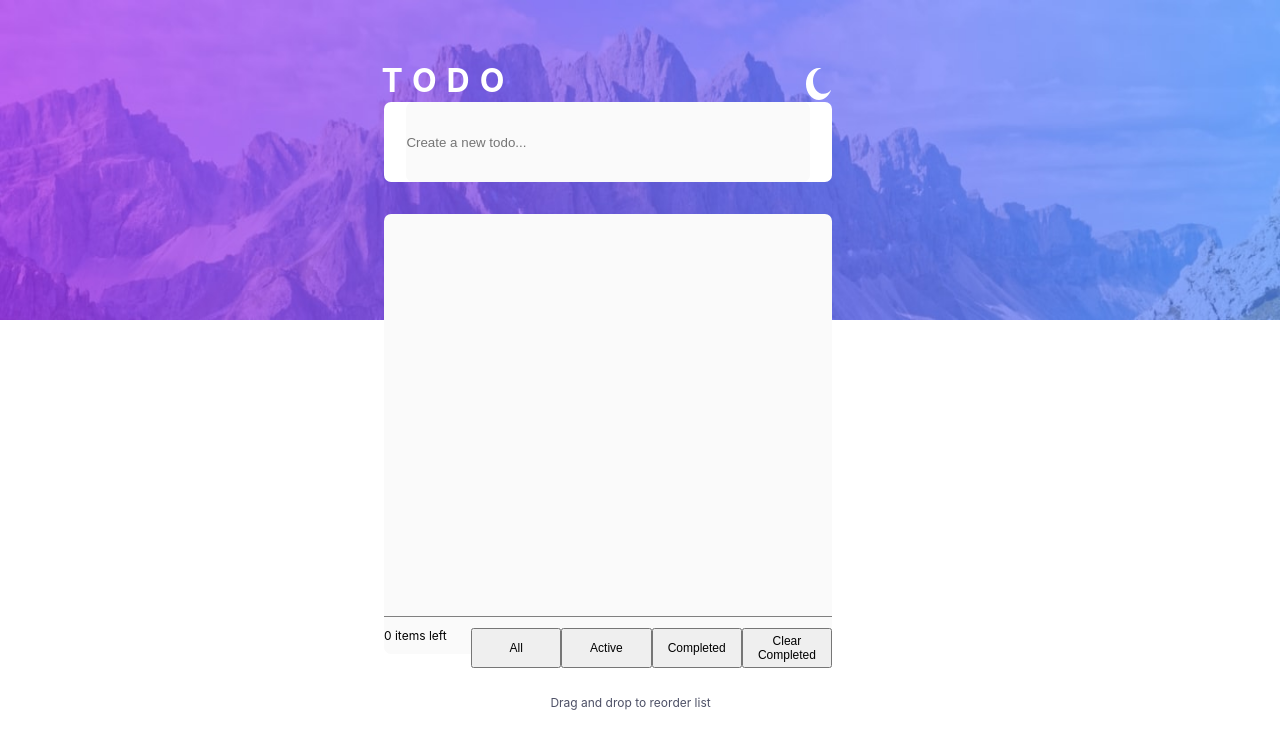
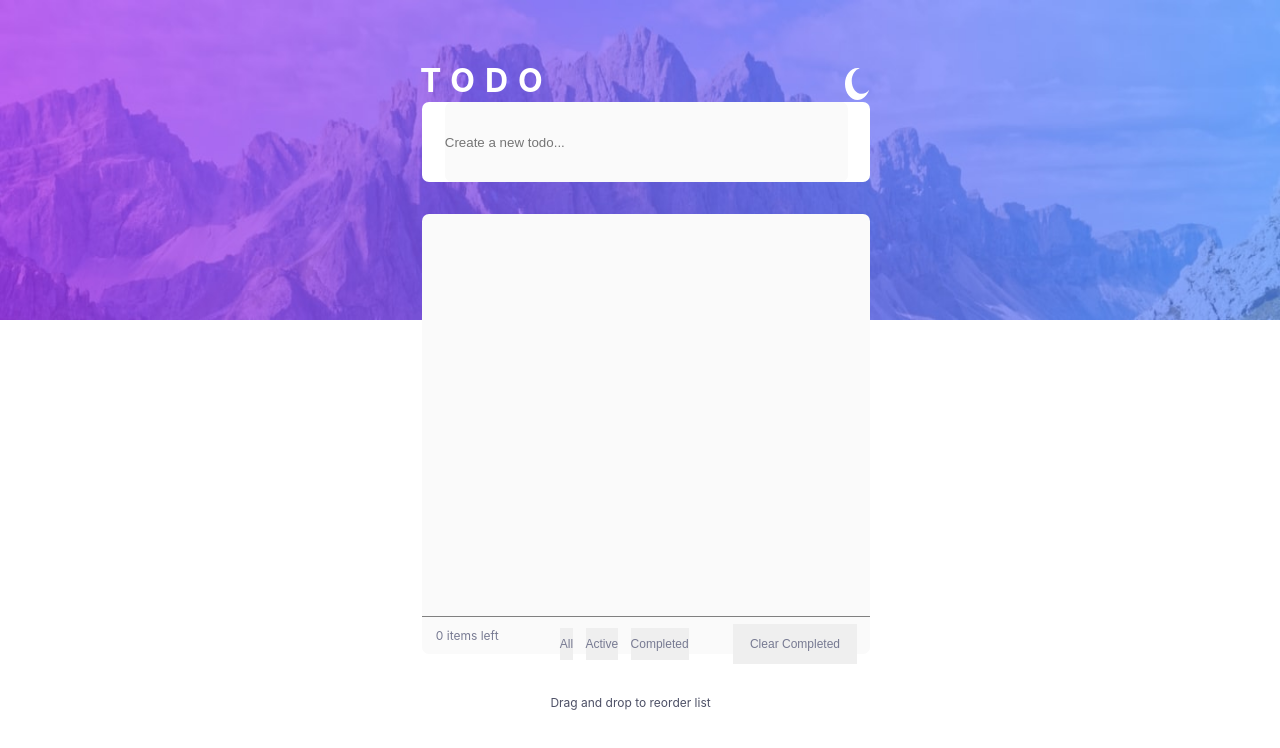
Before and after one commit to RohanSangle/todo_app, a React (Create React App) app: page / in a window 1280 px wide. Shown: the top 748 px of the page. Built offline with nearby package versions, Linux system fonts and the light colour scheme.

Commit message:
all footer functionality added

```diff
--- a/src/App.css
+++ b/src/App.css
@@ -23,11 +23,11 @@
   align-items: center;
   letter-spacing: 10px;
   color: white;
-  left: 15%;
+  left: 18%;
 }
 .themeSwitch{
   position: absolute;
-  left: 63%;
+  left: 66%;
   top: 8.5%;
   /* display: flex; */
   /* justify-content: center; */
--- a/src/components/card/Card.jsx
+++ b/src/components/card/Card.jsx
@@ -6,6 +6,7 @@ import Note from '../notes/Note.jsx'
 const Card = ({notes, setNotes, theme}) => {
 
   const [ifChecked, setIfChecked] = useState(new Array(notes.length).fill(false));
+  const [displayMode, setDisplayMode] = useState('all'); // 'all' or 'completed'
 
   // const deleteNote = (id) => {
   //   setNotes(prevNotes=>{
@@ -29,6 +30,24 @@ const Card = ({notes, setNotes, theme}) => {
     );
   };
 
+  const showAllNotes = () => {
+    setDisplayMode('all');
+  };
+
+  const showCompletedNotes = () => {
+    setDisplayMode('completed');
+  };
+
+  const showActiveNotes = () => {
+    setDisplayMode('active');
+  };
+
+  const filteredNotes = displayMode === 'completed'
+    ? notes.filter((_, index) => ifChecked[index])
+    : displayMode === 'active'
+    ? notes.filter((_, index) => !ifChecked[index])
+    : notes;
+
   // const clearCompleted = () => {
   //   setNotes((prevNotes) =>
   //     prevNotes.filter((noteItem, index) => !ifChecked[index])
@@ -42,7 +61,7 @@ const Card = ({notes, setNotes, theme}) => {
     <>
         <div className='noteList-container'>
           <div className='noteList-content'>
-            {notes.map((noteItem, index)=>{
+            {filteredNotes.map((noteItem, index)=>{
               return (
               <Note
                 key={index}
@@ -59,11 +78,13 @@ const Card = ({notes, setNotes, theme}) => {
         {/* <hr className='lastline'></hr> */}
         <div className='footer'>
 
-          <p>{notes.length} items left</p>
+          <p>{filteredNotes.length} items left</p>
 
-          <button>All</button>
-          <button>Active</button>
-          <button>Completed</button>
+          <div className='group'>
+            <button onClick={showAllNotes}>All</button>
+            <button onClick={showActiveNotes}>Active</button>
+            <button onClick={showCompletedNotes}>Completed</button>
+          </div>
 
           <button onClick={clearCompleted}>Clear Completed</button>
         </div>
--- a/src/components/card/card.css
+++ b/src/components/card/card.css
@@ -6,7 +6,7 @@
     height: 55%;
     width: 35%;
     margin-top: 2.5%;
-    margin-left: 30%;
+    margin-left: 33%;
     overflow: hidden;
 }
 
@@ -60,7 +60,7 @@
     flex-direction: row;
     width: 35%;
     height: 5%;
-    margin-left: 30%;
+    margin-left: 33%;
     margin-top: -3%;
     justify-content: center;
     align-items: center;
@@ -71,16 +71,67 @@
         font-size: 12px;
         font-weight: 400;
         margin-top: 5%;
+        margin-left: 3%;
+        color: hsl(234, 11%, 52%);
     }
     >button{
         font-size: 12px;
         font-weight: 400;
-        margin-top: 5%;
+        margin-top: 3%;
+        margin-left: 3%;
+        margin-right: 3%;
+        border: 0;
+        color: hsl(234, 11%, 52%);
+    }
+    >button:hover{
+        cursor: pointer;
+        color: black;
+    }
+
+}
+
+.group{
+    position: relative;
+    display: flex;
+    flex-direction: row;
+    width: 100%;
+    gap: 10%;
+    margin-top: 3%;
+    height: 80%;
+    margin-right: 8%;
+    >button{
+        border: 0;
+        font-size: 12px;
+        font-weight: 400;
+        color: hsl(234, 11%, 52%);
+    }
+    >button:hover{
+        cursor: pointer;
+        color: black;
     }
 
 }
 
 #dark .footer{
     background-color: hsl(235, 24%, 19%);
-    color: white;
+    /* color: white; */
+
+    >button{
+        background-color: hsl(235, 24%, 19%);
+        color: hsl(234, 11%, 52%);
+    }
+    >button:hover{
+        color: hsl(236, 33%, 92%);
+    }
 }
+
+#dark .group{
+    >button{
+        background-color: hsl(235, 24%, 19%);
+        color: hsl(234, 11%, 52%);
+    }
+    >button:hover{
+        color: hsl(236, 33%, 92%);
+    }
+
+}
--- a/src/components/createNote/createNote.css
+++ b/src/components/createNote/createNote.css
@@ -3,7 +3,7 @@
     height: 10%;
     width: 35%;
     margin-top: 8%;
-    margin-left: 30%;
+    margin-left: 33%;
     border-radius: 7px;
 
     >input{
```
